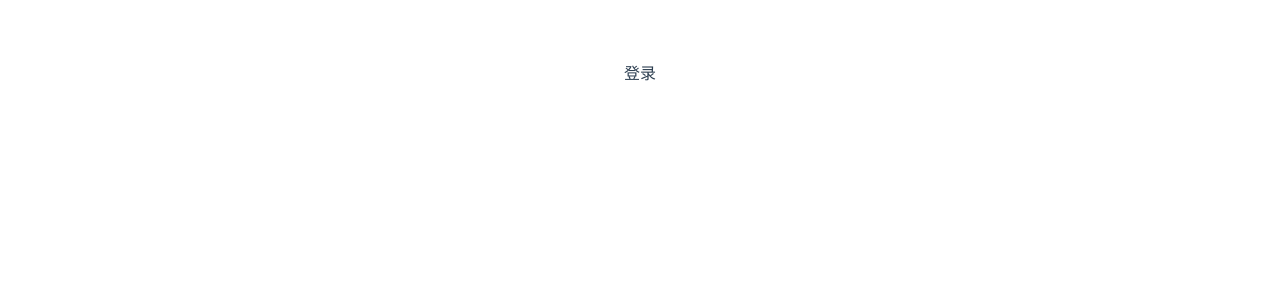
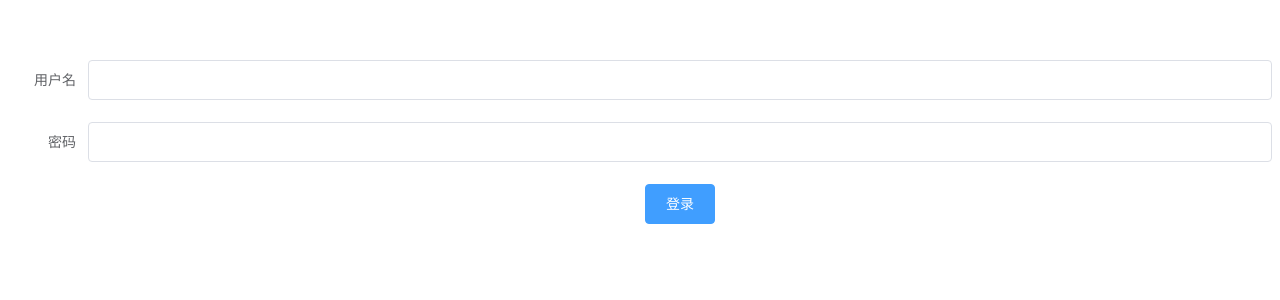
Before and after one commit to bumagh/ThinkPHP5.1_RBAC_Front, a Vue app: page /#/login in a window 1280 px wide. Shown: the top 300 px of the page. Built offline with nearby package versions, Linux system fonts and the light colour scheme.

Commit message:
导入必要组件

```diff
--- a/src/plugins/element.js
+++ b/src/plugins/element.js
@@ -1,4 +1,7 @@
 import Vue from 'vue'
-import { Button } from 'element-ui'
+import { Button, Form, FormItem ,Input} from 'element-ui'
 
 Vue.use(Button)
+Vue.use(Form)
+Vue.use(FormItem)
+Vue.use(Input)
--- a/src/views/Login.vue
+++ b/src/views/Login.vue
@@ -1,11 +1,27 @@
 <template>
-  <div >
-  登录
+  <div>
+    <el-form label-width="80px">
+      <el-form-item label="用户名">
+        <el-input></el-input>
+      </el-form-item>
+      <el-form-item label="密码">
+        <el-input></el-input>
+      </el-form-item>
+      <el-form-item>
+        <el-button type="primary">登录</el-button>
+      </el-form-item>
+    </el-form>
   </div>
 </template>
 
 <script>
 // @ is an alias to /src
 // import HelloWorld from '@/components/HelloWorld.vue'
+export default {
+  methods: {
+    login() {
 
+    }
+  }
+}
 </script>
```
